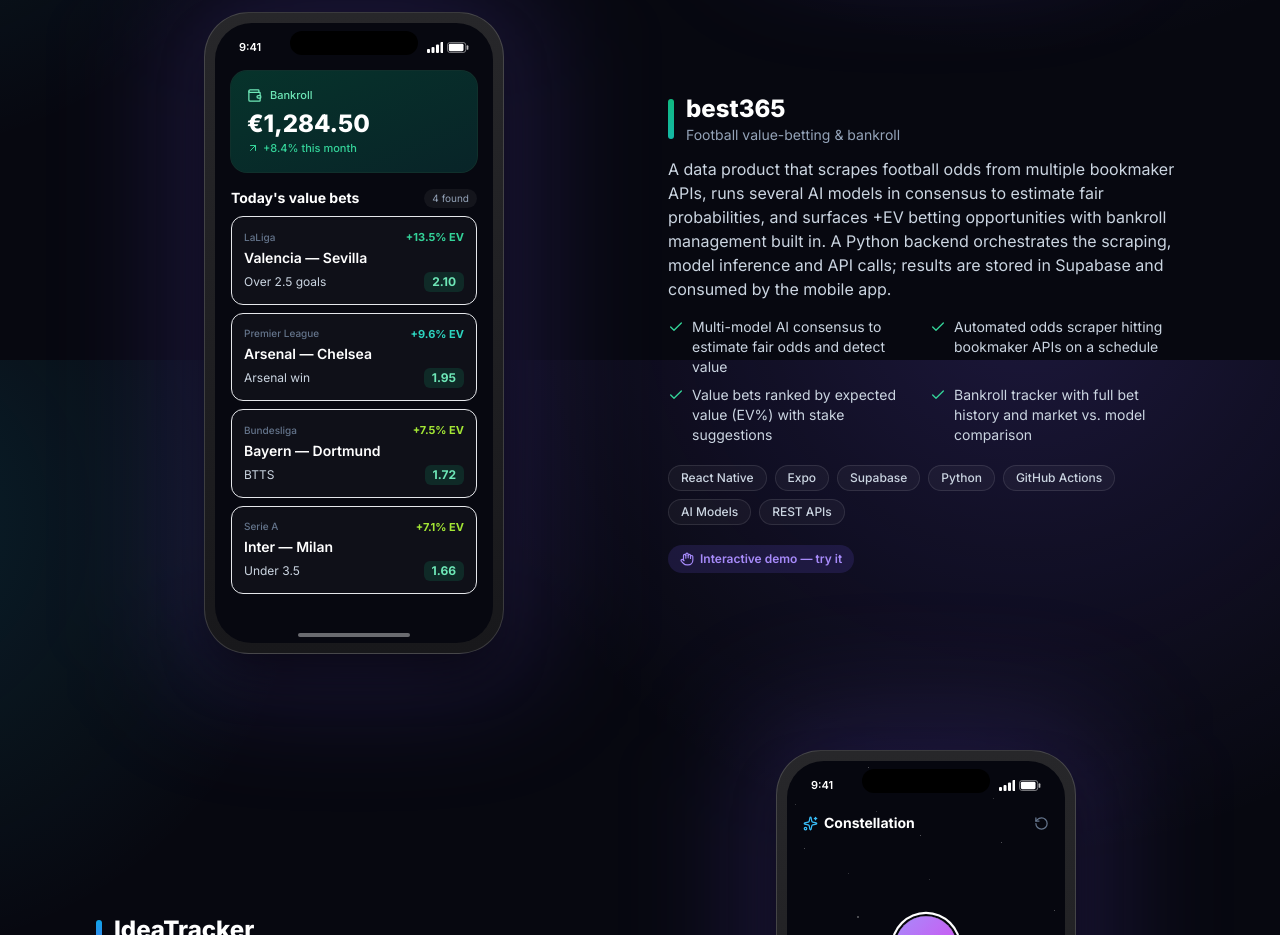
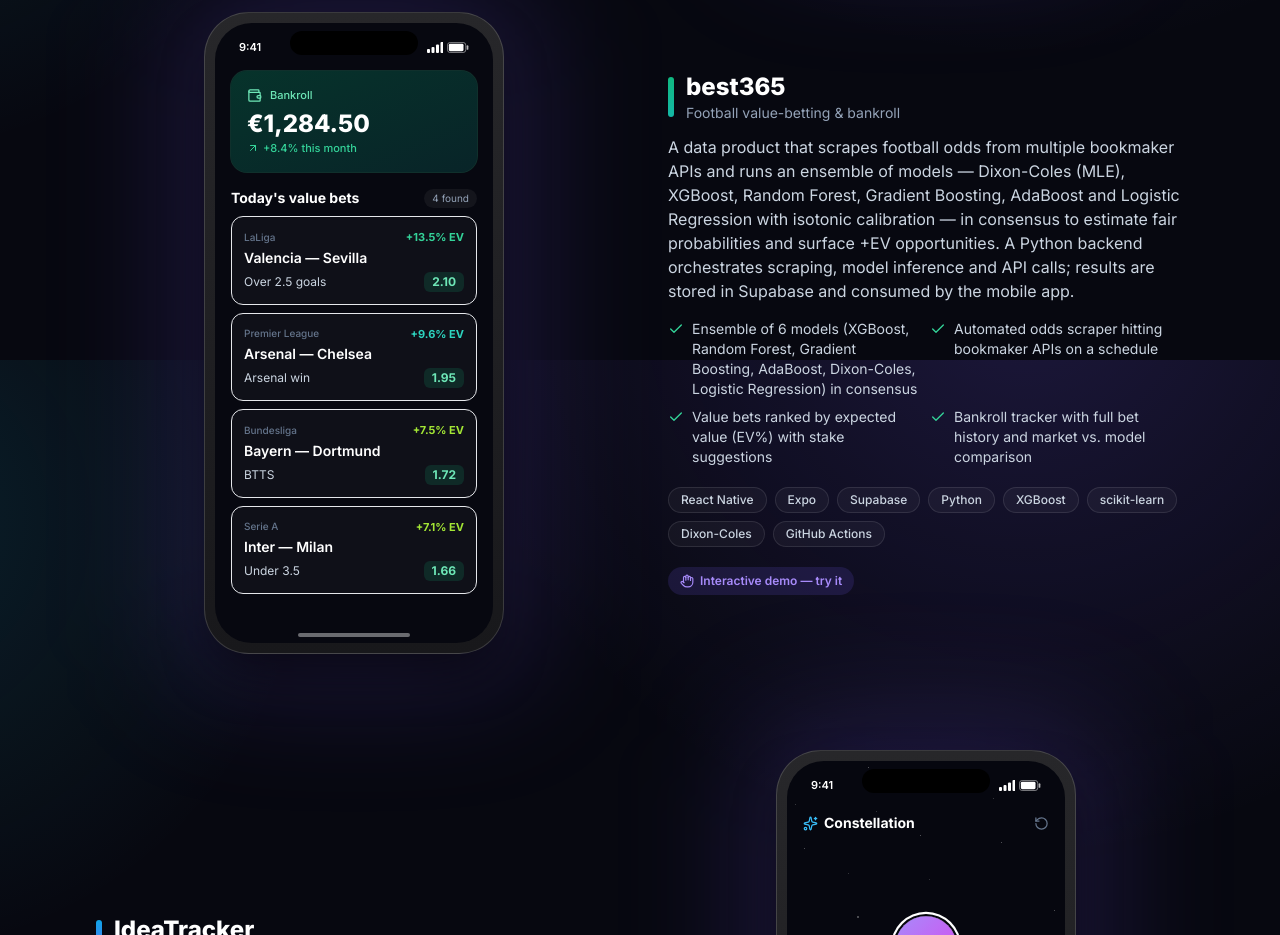
Before and after one commit to jcandel01/portfolio, a React (Vite) app: page / in a window 1280 px wide. Shown: the part 4440-5375 px from the top of the page. Built offline with nearby package versions, Linux system fonts and the light colour scheme.

Commit message:
best365: list real ML models in description

```diff
--- a/src/data/projects.ts
+++ b/src/data/projects.ts
@@ -36,10 +36,10 @@
     name: 'best365',
     subtitle: 'Football value-betting & bankroll',
     description:
-      'A data product that scrapes football odds from multiple bookmaker APIs, runs several AI models in consensus to estimate fair probabilities, and surfaces +EV betting opportunities with bankroll management built in. A Python backend orchestrates the scraping, model inference and API calls; results are stored in Supabase and consumed by the mobile app.',
-    tech: ['React Native', 'Expo', 'Supabase', 'Python', 'GitHub Actions', 'AI Models', 'REST APIs'],
+      'A data product that scrapes football odds from multiple bookmaker APIs and runs an ensemble of models — Dixon-Coles (MLE), XGBoost, Random Forest, Gradient Boosting, AdaBoost and Logistic Regression with isotonic calibration — in consensus to estimate fair probabilities and surface +EV opportunities. A Python backend orchestrates scraping, model inference and API calls; results are stored in Supabase and consumed by the mobile app.',
+    tech: ['React Native', 'Expo', 'Supabase', 'Python', 'XGBoost', 'scikit-learn', 'Dixon-Coles', 'GitHub Actions'],
     features: [
-      'Multi-model AI consensus to estimate fair odds and detect value',
+      'Ensemble of 6 models (XGBoost, Random Forest, Gradient Boosting, AdaBoost, Dixon-Coles, Logistic Regression) in consensus',
       'Automated odds scraper hitting bookmaker APIs on a schedule',
       'Value bets ranked by expected value (EV%) with stake suggestions',
       'Bankroll tracker with full bet history and market vs. model comparison',
```
